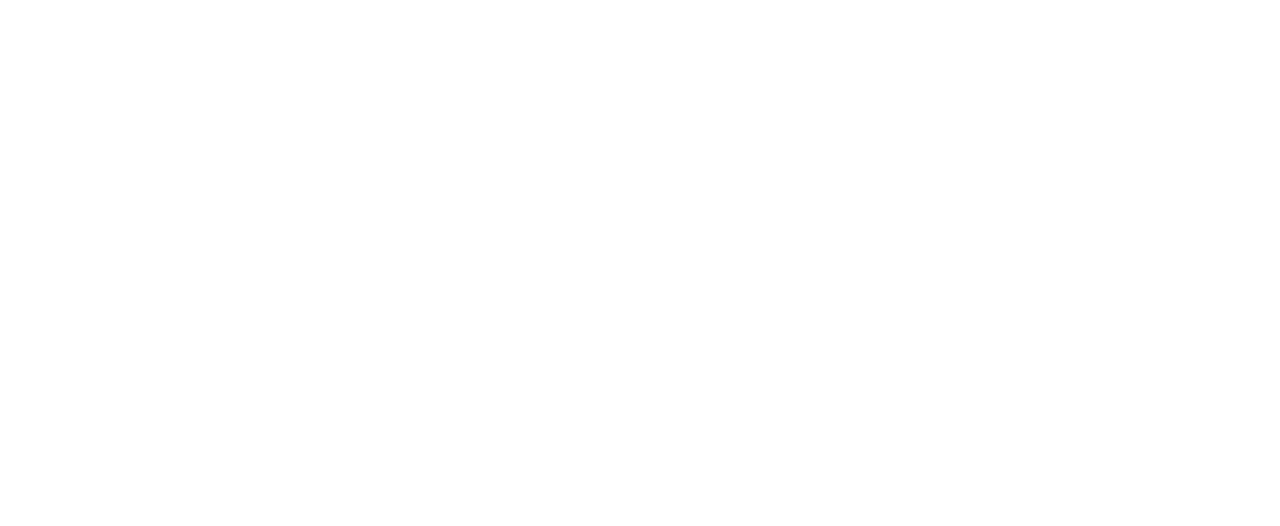
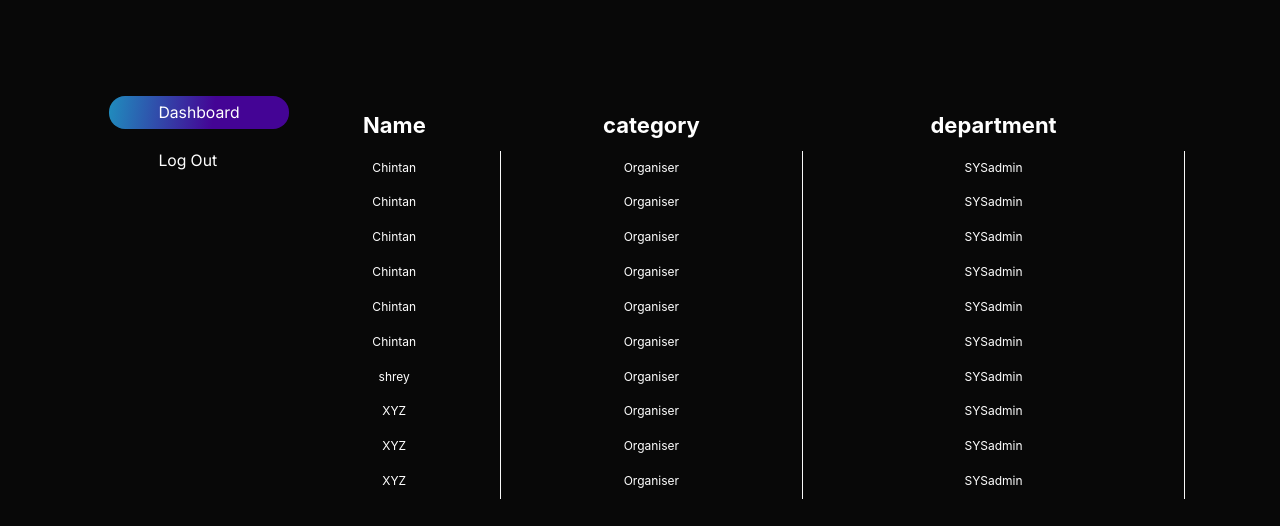
Before and after one commit to adityachandra1/Food-Token-Generator-API-Revels-2022, a React (Create React App) app in the folder new_client/: page /history in a window 1280 px wide. Before the commit this address had no page. Shown: the top 526 px of the page. Built offline with nearby package versions, Linux system fonts and the light colour scheme.

Commit message:
added history page

```diff
--- a/new_client/src/App.js
+++ b/new_client/src/App.js
@@ -3,6 +3,7 @@
 import Login from "./pages/Login";
 import Dashboard from "./pages/DashboardPage";
 import GenTokens from "./pages/GenTokens";
+import History from "./pages/History";
 import "antd/dist/antd.css";
 
 function App() {
@@ -12,6 +13,7 @@
         <Route exact path="/" element={<Login />} />
         <Route exact path="/send-tokens" element={<GenTokens />} />
         <Route exact path="/dashboard" element={<Dashboard />} />
+        <Route exact path="/history" element={<History/>} />
       </Routes>
     </div>
   );
--- /dev/null
+++ b/new_client/src/pages/CSS/History.css
@@ -0,0 +1,47 @@
+.history-container {
+    width: 100%;
+    height: 100vh;
+    background-color: #080808;
+    display: flex;
+    /* align-items: center; */
+    justify-content: center;
+    padding-top: 100px;
+    overflow: hidden;
+  }
+  .table-holder {
+    width: 70%;
+    height: 80%;
+    overflow-y: scroll;
+    overflow-x: hidden;
+    /* background-color: #fff; */
+    color: #fff;
+  }
+
+  .fl-table {
+    overflow-y: scroll;
+    overflow-x: hidden;
+    border-radius: 5px;
+    font-size: 12px;
+    font-weight: normal;
+    border: none;
+    border-collapse: collapse;
+    width: 100%;
+    max-width: 100%;
+    white-space: nowrap;
+    /* background-color: white; */
+  }
+
+  .fl-table td,
+  .fl-table th {
+    text-align: center;
+    padding: 8px;
+  }
+
+  .fl-table th {
+    font-size: 22px;
+  }
+
+  .fl-table td {
+    border-right: 1px solid #f8f8f8;
+    font-size: 12px;
+  }
--- /dev/null
+++ b/new_client/src/pages/History.jsx
@@ -0,0 +1,79 @@
+import React from "react";
+import Sidebar from "./components/Sidebar.jsx";
+import "./CSS/History.css";
+
+
+const History = () => {
+  return (
+    <div className="history-container">
+      <Sidebar />
+      <div className="table-holder">
+        <table className="fl-table">
+          <tr>
+            <th>Name</th>
+            <th>category</th>
+            <th>department</th>
+          </tr>
+
+          <tbody>
+            <tr>
+              <td>Chintan</td>
+              <td>Organiser</td>
+              <td>SYSadmin</td>
+            </tr>
+            <tr>
+              <td>Chintan</td>
+              <td>Organiser</td>
+              <td>SYSadmin</td>
+            </tr>
+            <tr>
+              <td>Chintan</td>
+              <td>Organiser</td>
+              <td>SYSadmin</td>
+            </tr>
+            <tr>
+              <td>Chintan</td>
+              <td>Organiser</td>
+              <td>SYSadmin</td>
+            </tr>
+            <tr>
+              <td>Chintan</td>
+              <td>Organiser</td>
+              <td>SYSadmin</td>
+            </tr>
+            <tr>
+              <td>Chintan</td>
+              <td>Organiser</td>
+              <td>SYSadmin</td>
+            </tr>
+            <tr>
+              <td>shrey</td>
+              <td>Organiser</td>
+              <td>SYSadmin</td>
+            </tr>
+
+            <tr>
+              <td>XYZ</td>
+              <td>Organiser</td>
+              <td>SYSadmin</td>
+            </tr>
+
+            <tr>
+              <td>XYZ</td>
+              <td>Organiser</td>
+              <td>SYSadmin</td>
+            </tr>
+
+            <tr>
+              <td>XYZ</td>
+              <td>Organiser</td>
+              <td>SYSadmin</td>
+            </tr>
+          </tbody>
+        </table>
+      </div>
+    </div>
+  );
+};
+
+export default History;
```
